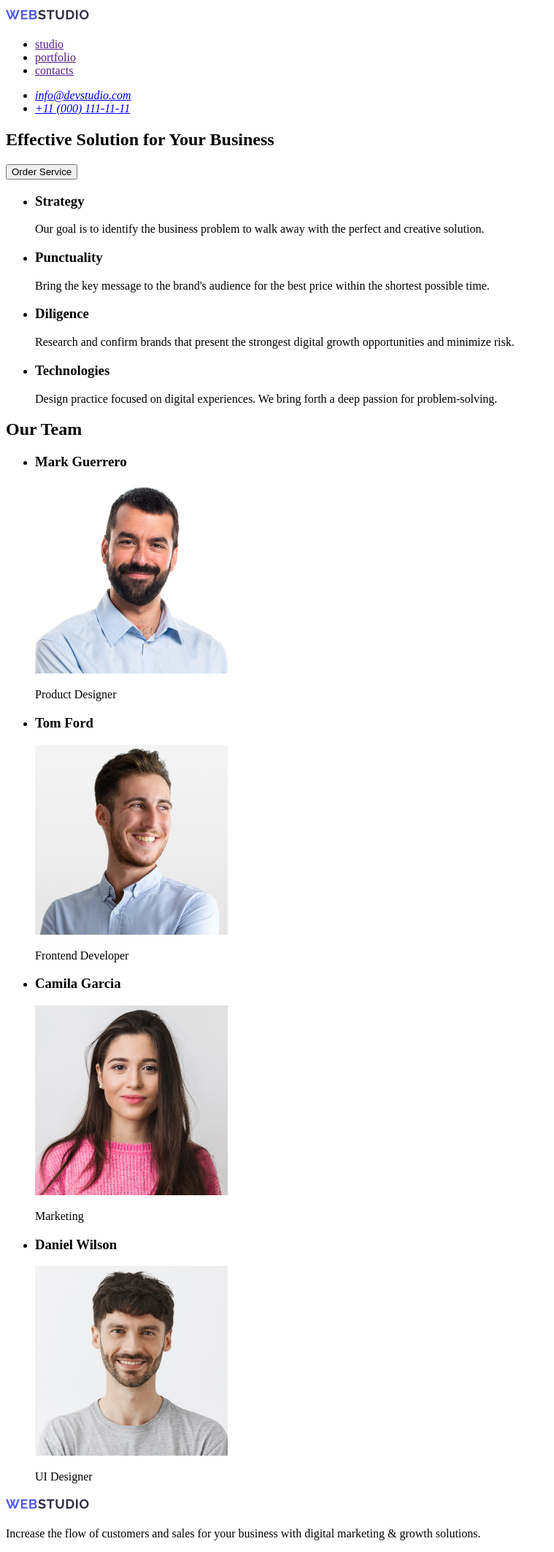
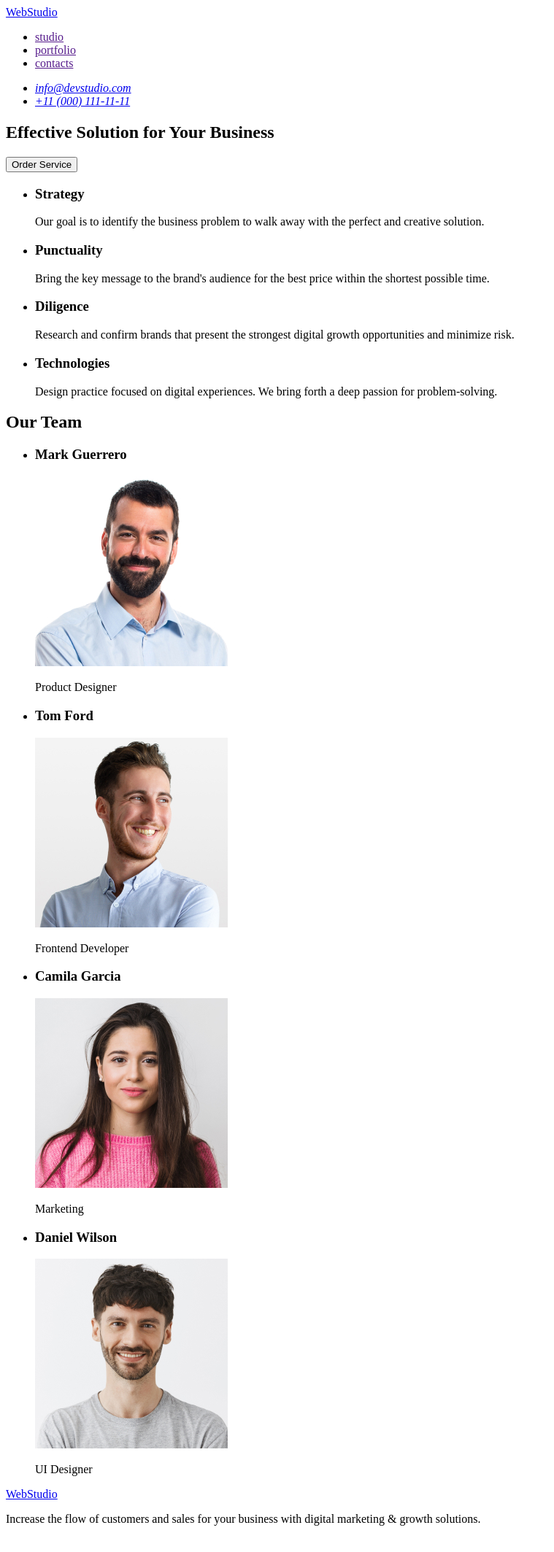
Before and after one commit to Dronchik09/goit-markup-hw-01, a plain HTML site: page index.html in a window 1280 px wide. Shown: the whole page at 73% size, without its empty margins (0-759 px from the left). Drawn offline with Linux system fonts and the light colour scheme.

Commit message:
add initial files

```diff
--- a/index.html
+++ b/index.html
@@ -12,9 +12,7 @@
 <header>
 
 
-            <img src="./images/logo.jpg" alt="Logo"
-            width="115"
-            height="24"/>
+    <a href="./index.html" class="logo">WebStudio</a>
             <nav>
                 <ul>
                     <li><a href="">studio</a></li>
@@ -117,9 +115,7 @@
 
 
 
-        <img src="./images/logo.jpg" alt="Logo"
-        width="115"
-        height="24"/>
+        <a href="./index.html" class="logo">WebStudio</a>
 
 
     <p>Increase the flow of customers and sales for your business with digital marketing & growth solutions.</p>
```
